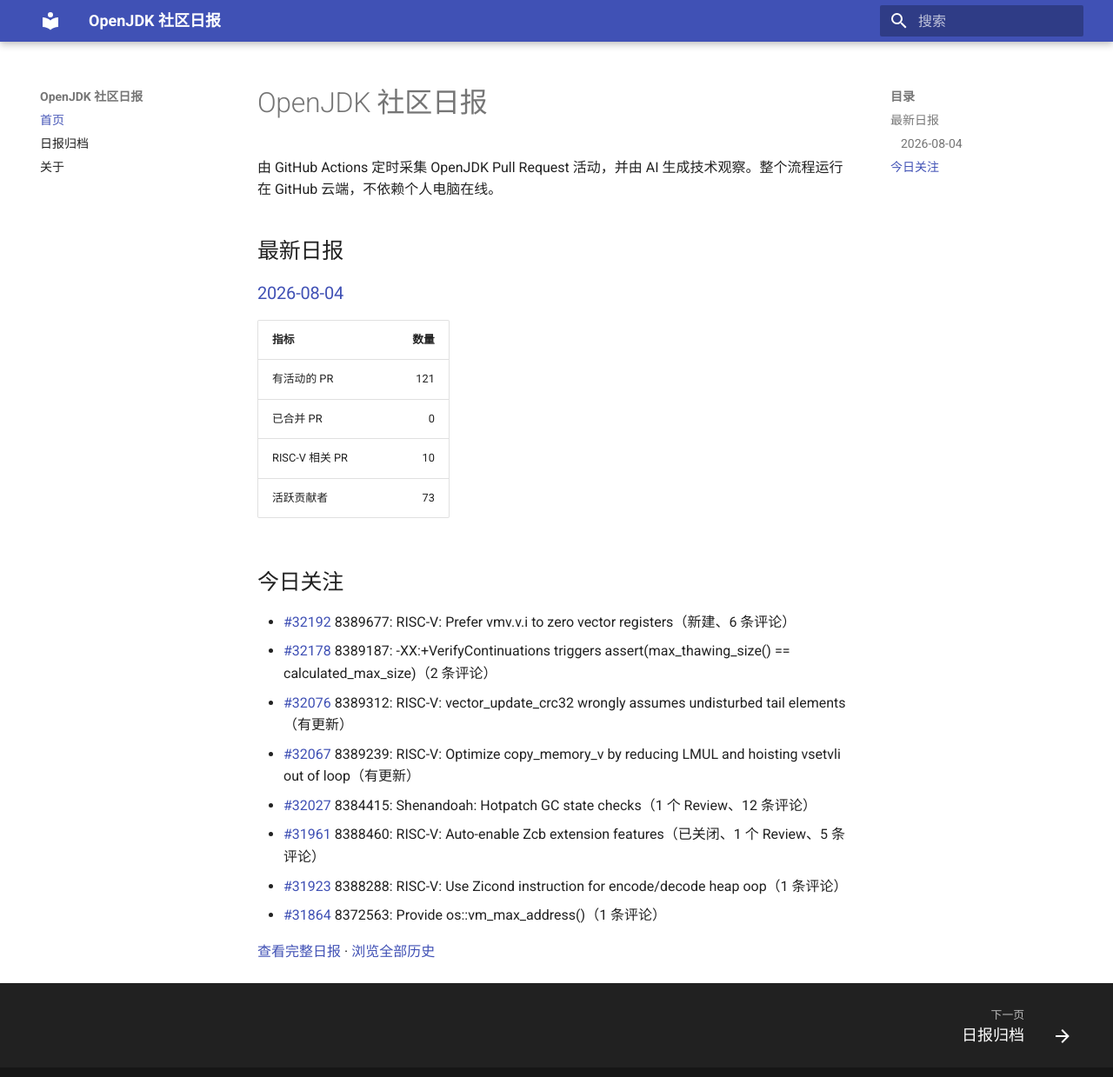
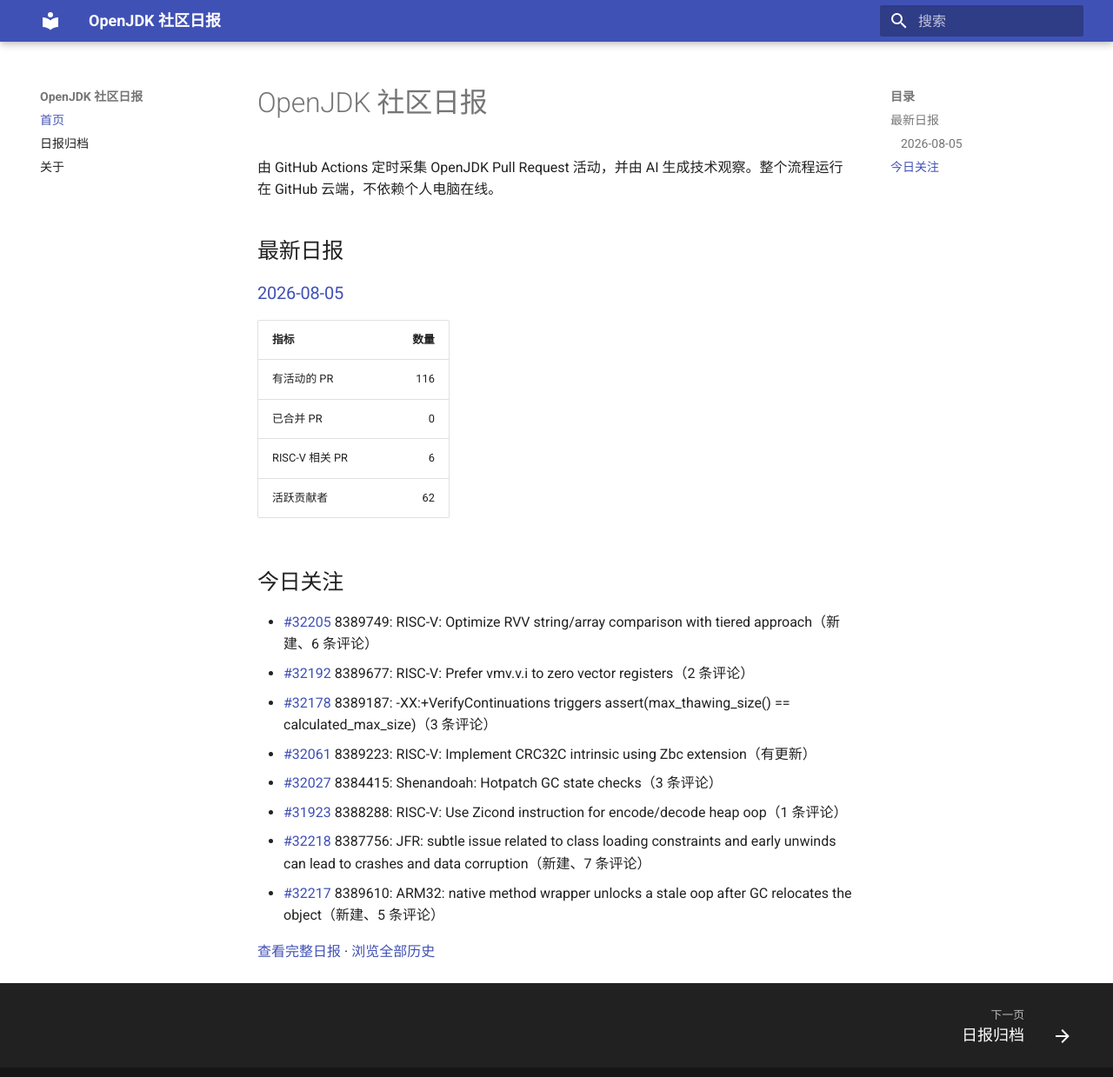
Before and after one commit to DingliZhang/openjdk-daily, an MkDocs documentation site: the page built from docs/index.md, in a window 1280 px wide and 1252 px high. Shown: the top 1239 px of the window at 87% size. Built offline with MkDocs 1.6.1 and Material for MkDocs 9.7.7, drawn with Linux system fonts in a browser that asks for light colours.

Commit message:
report: add OpenJDK daily report

```diff
--- a/docs/index.md
+++ b/docs/index.md
@@ -4,24 +4,24 @@
 
 ## 最新日报
 
-### [2026-08-04](reports/2026/2026-08-04.md)
+### [2026-08-05](reports/2026/2026-08-05.md)
 
 | 指标 | 数量 |
 |---|---:|
-| 有活动的 PR | 121 |
+| 有活动的 PR | 116 |
 | 已合并 PR | 0 |
-| RISC-V 相关 PR | 10 |
-| 活跃贡献者 | 73 |
+| RISC-V 相关 PR | 6 |
+| 活跃贡献者 | 62 |
 
 ## 今日关注
 
-- [#32192](https://github.com/openjdk/jdk/pull/32192) 8389677: RISC-V: Prefer vmv.v.i to zero vector registers（新建、6 条评论）
-- [#32178](https://github.com/openjdk/jdk/pull/32178) 8389187: -XX:+VerifyContinuations triggers assert(max_thawing_size() == calculated_max_size)（2 条评论）
-- [#32076](https://github.com/openjdk/jdk/pull/32076) 8389312: RISC-V: vector_update_crc32 wrongly assumes undisturbed tail elements（有更新）
-- [#32067](https://github.com/openjdk/jdk/pull/32067) 8389239: RISC-V: Optimize copy_memory_v by reducing LMUL and hoisting vsetvli out of loop（有更新）
-- [#32027](https://github.com/openjdk/jdk/pull/32027) 8384415: Shenandoah: Hotpatch GC state checks（1 个 Review、12 条评论）
-- [#31961](https://github.com/openjdk/jdk/pull/31961) 8388460: RISC-V: Auto-enable Zcb extension features（已关闭、1 个 Review、5 条评论）
+- [#32205](https://github.com/openjdk/jdk/pull/32205) 8389749: RISC-V: Optimize RVV string/array comparison with tiered approach（新建、6 条评论）
+- [#32192](https://github.com/openjdk/jdk/pull/32192) 8389677: RISC-V: Prefer vmv.v.i to zero vector registers（2 条评论）
+- [#32178](https://github.com/openjdk/jdk/pull/32178) 8389187: -XX:+VerifyContinuations triggers assert(max_thawing_size() == calculated_max_size)（3 条评论）
+- [#32061](https://github.com/openjdk/jdk/pull/32061) 8389223: RISC-V: Implement CRC32C intrinsic using Zbc extension（有更新）
+- [#32027](https://github.com/openjdk/jdk/pull/32027) 8384415: Shenandoah: Hotpatch GC state checks（3 条评论）
 - [#31923](https://github.com/openjdk/jdk/pull/31923) 8388288: RISC-V: Use Zicond instruction for encode/decode heap oop（1 条评论）
-- [#31864](https://github.com/openjdk/jdk/pull/31864) 8372563: Provide os::vm_max_address()（1 条评论）
+- [#32218](https://github.com/openjdk/jdk/pull/32218) 8387756: JFR: subtle issue related to class loading constraints and early unwinds can lead to crashes and data corruption（新建、7 条评论）
+- [#32217](https://github.com/openjdk/jdk/pull/32217) 8389610: ARM32: native method wrapper unlocks a stale oop after GC relocates the object（新建、5 条评论）
 
-[查看完整日报](reports/2026/2026-08-04.md) · [浏览全部历史](reports/index.md)
+[查看完整日报](reports/2026/2026-08-05.md) · [浏览全部历史](reports/index.md)
```
Also changed, not shown: docs/reports/2026/2026-08-05.md (added, +215 -0 lines), docs/reports/index.md (+2 -1 lines), 2 other files.
